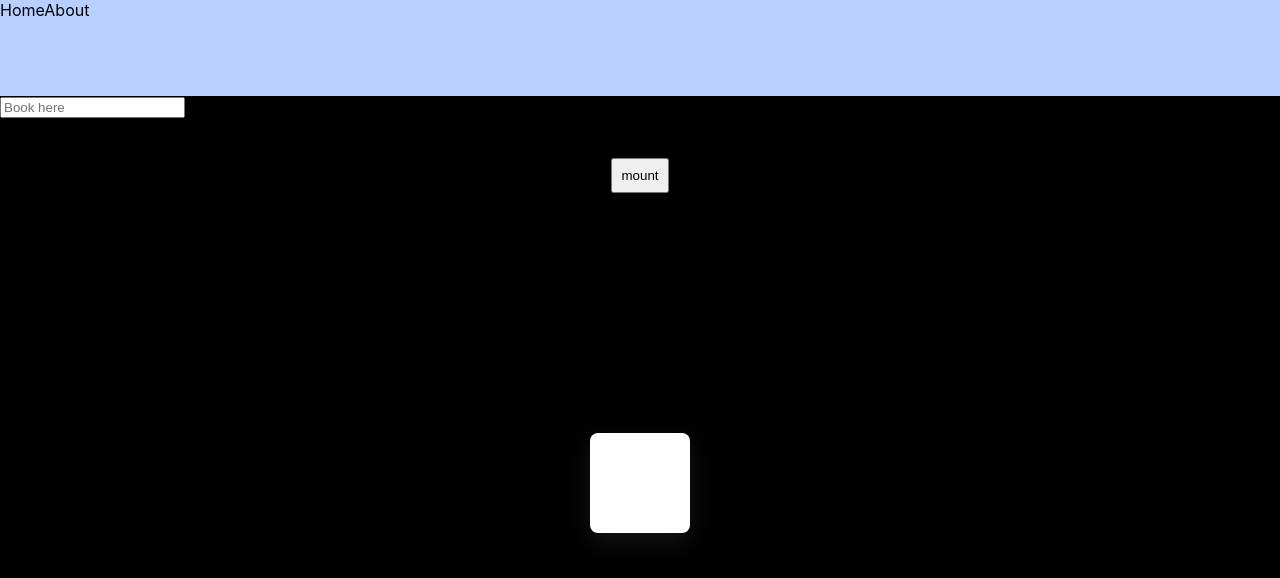
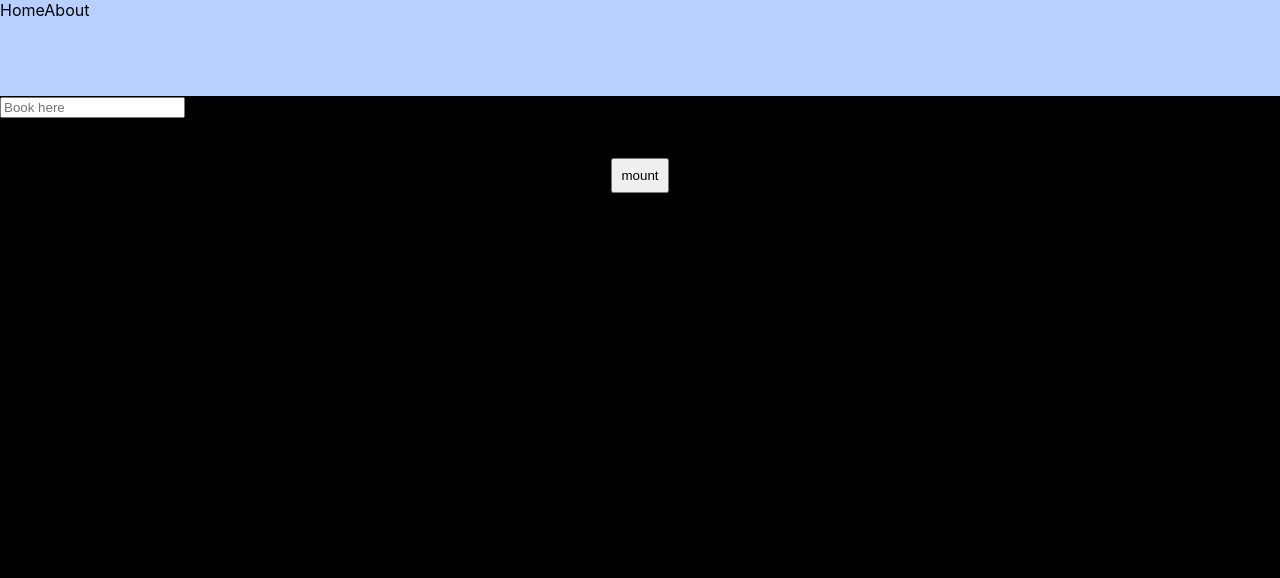
Before and after one commit to MarkonLehel/gttg-frontend, a React (Create React App) app: page / in a window 1280 px wide. Shown: the top 578 px of the page. Built offline with nearby package versions, Linux system fonts and the light colour scheme.

Commit message:
Plug in test button for element action

```diff
--- a/src/App.js
+++ b/src/App.js
@@ -3,8 +3,10 @@ import  { BrowserRouter as Router, Route } from 'react-router-dom';
 import Header from './components/layout/Header';
 import Booker from './components/Booker';
 import About from './components/pages/About';
+import { useState } from 'react';
 
 const App = props=> {
+  const [isVisible, setIsVisible] = useState(false);
   return (
     <>
     <div className="container">
@@ -26,10 +28,11 @@ const App = props=> {
 
     <div className="planets-segment">
       <button onClick={() => {
+        setIsVisible(v => !v);
         //
       }}>mount</button>
       <div className="planets-card-container">
-        <div className="item"></div>
+        {isVisible ? <div className="item"></div> : ''}
          </div>
       </div>
     </>
```
